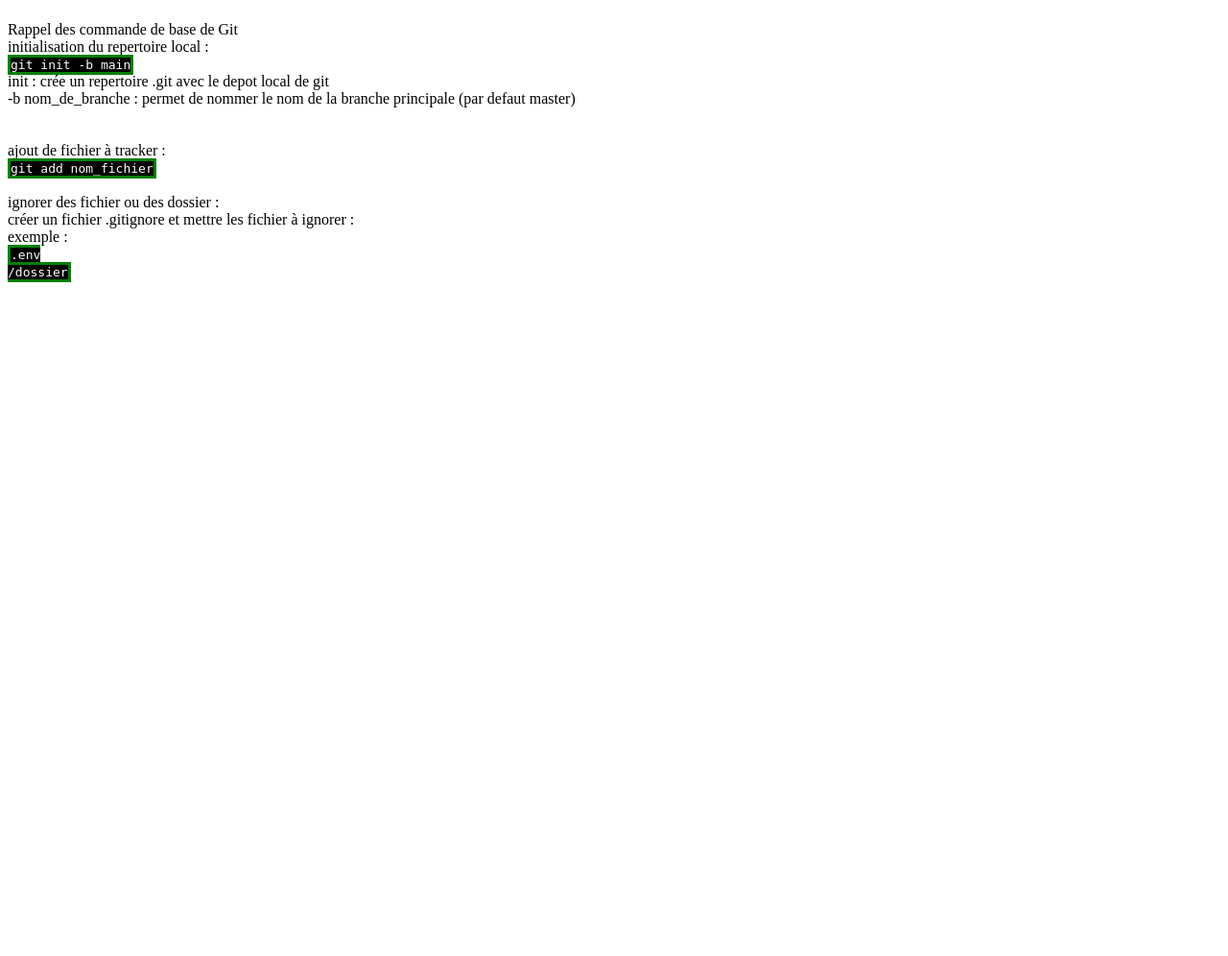
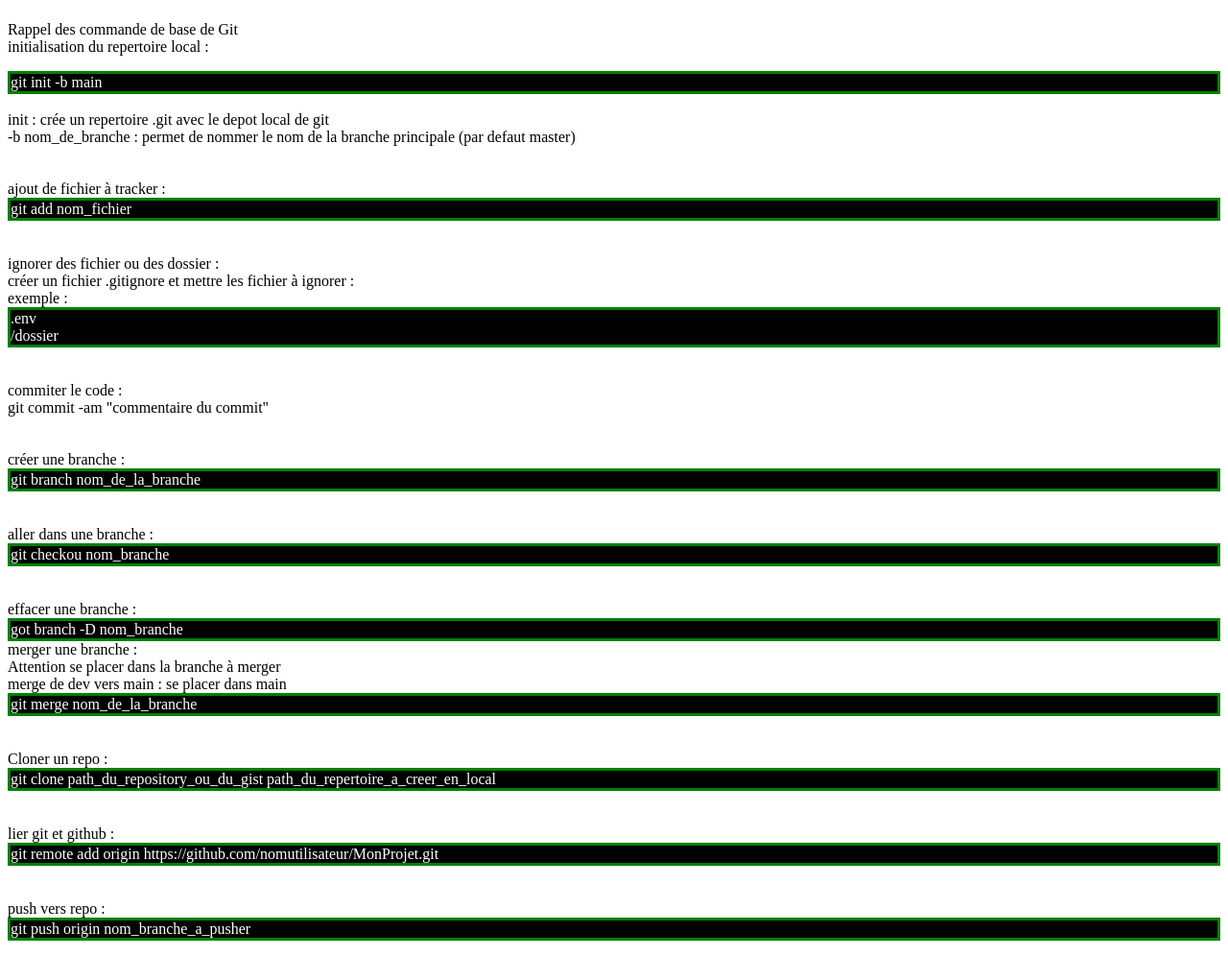
Before and after one commit to barrmath/web_pingouin, a Flask app: page /git/ in a window 1280 px wide. Shown: the part 93-1089 px from the top of the page at 96% size. Before the commit the page ends 387 px from the top, so only its background shows below. Run offline with Flask 3, Linux system fonts and the light colour scheme.

Commit message:
continuer l'aide memoire de git

```diff
--- a/pingouin_app/static/css/style_aide.css
+++ b/pingouin_app/static/css/style_aide.css
@@ -1,4 +1,4 @@
-code{
+div.code{
     background-color: black;
     color: white;
     border: solid green;
--- a/pingouin_app/templates/aide_memoire_git.html
+++ b/pingouin_app/templates/aide_memoire_git.html
@@ -1,6 +1,4 @@
 {% extends 'base.html' %}
-
-
 
 {%block content %}
 
@@ -11,22 +9,54 @@
         <p>
         Rappel des commande de base de Git<br>
         initialisation du repertoire local : <br>
-        <code>git init -b main</code> <br>
+        <div class="code">git init -b main</div> <br>
         init : crée un repertoire .git avec le depot local de git<br>
         -b nom_de_branche : permet de nommer le nom de la branche principale (par defaut master)<br>
         <br>
         <br>
         ajout de fichier à tracker :<br>
-        <code>git add nom_fichier</code>
+        <div class="code">git add nom_fichier</div>
         <br>
         <br>
         ignorer des fichier ou des dossier :<br>
         créer un fichier .gitignore et mettre les fichier à ignorer :<br>
         exemple :<br>
-        <code>.env<br>
+        <div class="code">
+            .env<br>
             /dossier
-        </code>
-
+        </div>
+        <br>
+        <br>
+        commiter le code :<br>
+        <div class-"code">git commit -am "commentaire du commit"</div>
+        <br>
+        <br>
+        créer une branche :<br>
+        <div class='code'>git branch nom_de_la_branche</div>
+        <br>
+        <br>
+        aller dans une branche :<br>
+        <div class="code">git checkou nom_branche</div>
+        <br>
+        <br>
+        effacer une branche :<br>
+        <div class="code">got branch -D nom_branche</div>
+        merger une branche :<br>
+        Attention se placer dans la branche à merger<br>
+        merge de dev vers main : se placer dans main<br>
+        <div class="code">git merge nom_de_la_branche</div>
+        <br>
+        <br>
+        Cloner un repo : <br>
+        <div class="code">git clone path_du_repository_ou_du_gist path_du_repertoire_a_creer_en_local</div>
+        <br>
+        <br>
+        lier git et github :<br>
+        <div class="code">git remote add origin https://github.com/nomutilisateur/MonProjet.git</div>
+        <br>
+        <br>
+        push vers repo :<br>
+        <div class="code">git push origin nom_branche_a_pusher</div>
         </p>
     </body>
 
```
